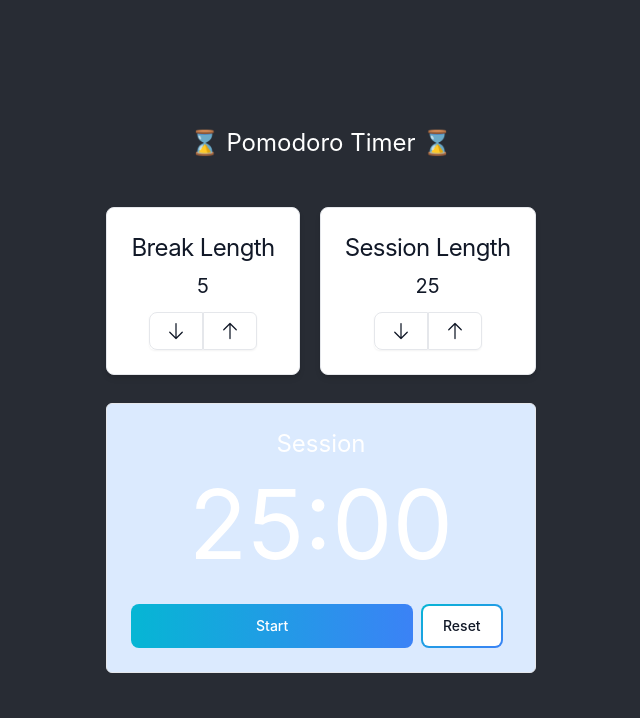
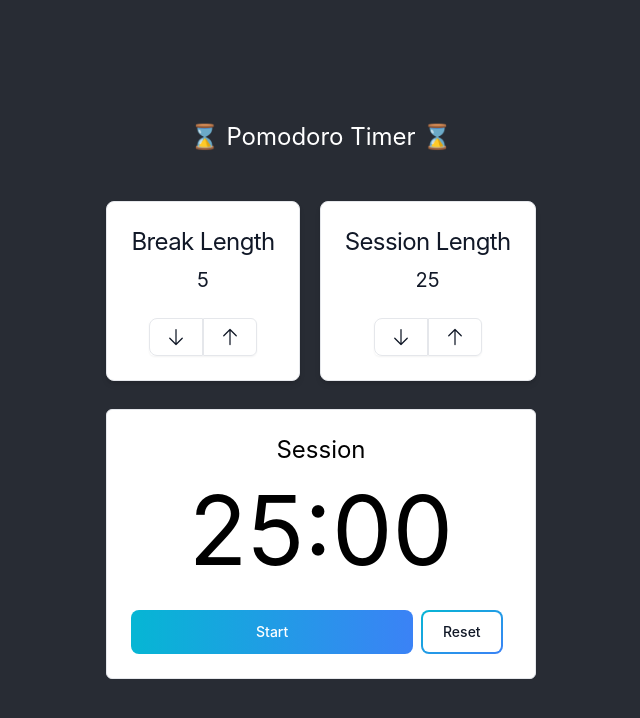
Before and after one commit to oAntonioMauricio/pomodoro-timer, a React (Create React App) app: page / in a window 1280 px wide. Shown: the top 718 px of the page, without its empty margins (319-959 px from the left). Built offline with nearby package versions, Linux system fonts and the light colour scheme.

Commit message:
Updated with hooks. Timer sincronized with session length. Increment and decrement working.

```diff
--- a/src/App.js
+++ b/src/App.js
@@ -1,12 +1,13 @@
 import './App.css';
 import "./Components/Pomodoro"
-import Pomodoro from './Components/Pomodoro';
+
+import Timer from './Components/Timer';
 
 function App() {
   return (
     <div className="App">
       <header className="App-header">
-        <Pomodoro />
+        <Timer/>
       </header>
     </div>
   );
--- a/src/Components/Pomodoro.js
+++ b/src/Components/Pomodoro.js
@@ -1,11 +1,55 @@
 import React from 'react';
+
 
 class Pomodoro extends React.Component {
     constructor(props) {
         super(props);
         this.state = {
+            break: 5,
+            session: 25,
+            time: "25:00",
+        }
 
-        }
+    }
+
+
+    //Reset Everything
+    handleReset() {
+        this.setState({
+            break: 5,
+            session: 25,
+            time: "25:00",
+        })
+        console.log("reset")
+    }
+
+    //Decrement and Increment Break/Timer
+    handleBreakDecrement() {
+        this.setState({
+            break: this.state.break - 1,
+        })
+        console.log("decrement break")
+    }
+
+    handleBreakIncrement() {
+        this.setState({
+            break: this.state.break + 1,
+        })
+        console.log("increment break")
+    }
+
+    handleSessionDecrement() {
+        this.setState({
+            session: this.state.session - 1,
+        })
+        console.log("decrement session")
+    }
+
+    handleSessionIncrement() {
+        this.setState({
+            session: this.state.session + 1,
+        })
+        console.log("decrement session")
     }
 
     render() {
@@ -17,23 +61,23 @@ class Pomodoro extends React.Component {
 
                 {/*Flex for Cards */}
                 <div className='flex flex-row gap-5'>
-                    {/*First Card */}
+                    {/*First Card Break Length*/}
                     <div className="max-w-sm p-6 bg-white border border-gray-200 rounded-lg shadow-md dark:bg-gray-800 dark:border-gray-700">
 
-                        <h5 className="mb-2 text-2xl font-normal tracking-tight text-gray-900 dark:text-white">
+                        <h5 id="break-label" className="mb-2 text-2xl font-normal tracking-tight text-gray-900 dark:text-white">
                             Break Length
                         </h5>
-                        <p className="mb-3 font-normal text-xl text-gray-900 dark:text-white">
-                            5
+                        <p id="break-length" className="mb-6 font-normal text-xl text-gray-900 dark:text-white">
+                            {this.state.break}
                         </p>
                         <div className='flex flex-row justify-evenly'>
                             <div className="inline-flex rounded-md shadow-sm" role="group">
-                                <button type="button" className="py-2 px-4 text-sm font-medium text-gray-900 bg-white rounded-l-lg border border-gray-200 hover:bg-gray-100 hover:text-blue-700 focus:z-10 focus:ring-2 focus:ring-blue-700 focus:text-blue-700 dark:bg-gray-700 dark:border-gray-600 dark:text-white dark:hover:text-white dark:hover:bg-gray-600 dark:focus:ring-blue-500 dark:focus:text-white">
+                                <button id="break-decrement" onClick={this.handleBreakDecrement.bind(this)} type="button" className="py-2 px-4 text-sm font-medium text-gray-900 bg-white rounded-l-lg border border-gray-200 hover:bg-gray-100 hover:text-blue-700 focus:z-10 focus:ring-2 focus:ring-blue-700 focus:text-blue-700 dark:bg-gray-700 dark:border-gray-600 dark:text-white dark:hover:text-white dark:hover:bg-gray-600 dark:focus:ring-blue-500 dark:focus:text-white">
                                     <svg xmlns="http://www.w3.org/2000/svg" fill="none" viewBox="0 0 24 24" strokeWidth={1.5} stroke="currentColor" className="w-5 h-5">
                                         <path strokeLinecap="round" strokeLinejoin="round" d="M19.5 13.5L12 21m0 0l-7.5-7.5M12 21V3" />
                                     </svg>
                                 </button>
-                                <button type="button" className="py-2 px-4 text-sm font-medium text-gray-900 bg-white rounded-r-md border border-gray-200 hover:bg-gray-100 hover:text-blue-700 focus:z-10 focus:ring-2 focus:ring-blue-700 focus:text-blue-700 dark:bg-gray-700 dark:border-gray-600 dark:text-white dark:hover:text-white dark:hover:bg-gray-600 dark:focus:ring-blue-500 dark:focus:text-white">
+                                <button id="break-increment" onClick={this.handleBreakIncrement.bind(this)} type="button" className="py-2 px-4 text-sm font-medium text-gray-900 bg-white rounded-r-md border border-gray-200 hover:bg-gray-100 hover:text-blue-700 focus:z-10 focus:ring-2 focus:ring-blue-700 focus:text-blue-700 dark:bg-gray-700 dark:border-gray-600 dark:text-white dark:hover:text-white dark:hover:bg-gray-600 dark:focus:ring-blue-500 dark:focus:text-white">
                                     <svg xmlns="http://www.w3.org/2000/svg" fill="none" viewBox="0 0 24 24" strokeWidth={1.5} stroke="currentColor" className="w-5 h-5">
                                         <path strokeLinecap="round" strokeLinejoin="round" d="M4.5 10.5L12 3m0 0l7.5 7.5M12 3v18" />
                                     </svg>
@@ -42,23 +86,23 @@ class Pomodoro extends React.Component {
                         </div>
                     </div>
                     {/*First Card */}
-                    {/*Second Card */}
+                    {/*Second Card Session Length*/}
                     <div className="max-w-sm p-6 bg-white border border-gray-200 rounded-lg shadow-md dark:bg-gray-800 dark:border-gray-700">
 
-                        <h5 className="mb-2 text-2xl font-normal tracking-tight text-gray-900 dark:text-white">
+                        <h5 id="session-label" className="mb-2 text-2xl font-normal tracking-tight text-gray-900 dark:text-white">
                             Session Length
                         </h5>
-                        <p className="mb-3 font-normal text-xl text-gray-900 dark:text-white">
-                            25
+                        <p id="session-length" className="mb-6 font-normal text-xl text-gray-900 dark:text-white">
+                            {this.state.session}
                         </p>
                         <div className='flex flex-row justify-evenly'>
                             <div className="inline-flex rounded-md shadow-sm" role="group">
-                                <button type="button" className="py-2 px-4 text-sm font-medium text-gray-900 bg-white rounded-l-lg border border-gray-200 hover:bg-gray-100 hover:text-blue-700 focus:z-10 focus:ring-2 focus:ring-blue-700 focus:text-blue-700 dark:bg-gray-700 dark:border-gray-600 dark:text-white dark:hover:text-white dark:hover:bg-gray-600 dark:focus:ring-blue-500 dark:focus:text-white">
+                                <button id="session-decrement" onClick={this.handleSessionDecrement.bind(this)} type="button" className="py-2 px-4 text-sm font-medium text-gray-900 bg-white rounded-l-lg border border-gray-200 hover:bg-gray-100 hover:text-blue-700 focus:z-10 focus:ring-2 focus:ring-blue-700 focus:text-blue-700 dark:bg-gray-700 dark:border-gray-600 dark:text-white dark:hover:text-white dark:hover:bg-gray-600 dark:focus:ring-blue-500 dark:focus:text-white">
                                     <svg xmlns="http://www.w3.org/2000/svg" fill="none" viewBox="0 0 24 24" strokeWidth={1.5} stroke="currentColor" className="w-5 h-5">
                                         <path strokeLinecap="round" strokeLinejoin="round" d="M19.5 13.5L12 21m0 0l-7.5-7.5M12 21V3" />
                                     </svg>
                                 </button>
-                                <button type="button" className="py-2 px-4 text-sm font-medium text-gray-900 bg-white rounded-r-md border border-gray-200 hover:bg-gray-100 hover:text-blue-700 focus:z-10 focus:ring-2 focus:ring-blue-700 focus:text-blue-700 dark:bg-gray-700 dark:border-gray-600 dark:text-white dark:hover:text-white dark:hover:bg-gray-600 dark:focus:ring-blue-500 dark:focus:text-white">
+                                <button id="session-increment" onClick={this.handleSessionIncrement.bind(this)} type="button" className="py-2 px-4 text-sm font-medium text-gray-900 bg-white rounded-r-md border border-gray-200 hover:bg-gray-100 hover:text-blue-700 focus:z-10 focus:ring-2 focus:ring-blue-700 focus:text-blue-700 dark:bg-gray-700 dark:border-gray-600 dark:text-white dark:hover:text-white dark:hover:bg-gray-600 dark:focus:ring-blue-500 dark:focus:text-white">
                                     <svg xmlns="http://www.w3.org/2000/svg" fill="none" viewBox="0 0 24 24" strokeWidth={1.5} stroke="currentColor" className="w-5 h-5">
                                         <path strokeLinecap="round" strokeLinejoin="round" d="M4.5 10.5L12 3m0 0l7.5 7.5M12 3v18" />
                                     </svg>
@@ -70,15 +114,15 @@ class Pomodoro extends React.Component {
                 </div>
                 {/*Flex for Cards */}
                 {/*Session */}
-                <div className="flex flex-col gap-4 p-6 bg-blue-100 rounded-md dark:bg-gray-800 border border-gray-200 dark:border-gray-700">
-                    <span className="text-2xl text-white">Session</span>
-                    <span className='text-8xl text-white'>25:00</span>
+                <div className="flex flex-col gap-4 p-6 bg-white rounded-md dark:bg-gray-800 border border-gray-200 dark:border-gray-700">
+                    <h5 id="timer-label" className="text-2xl text-black dark:text-white">Session</h5>
+                    <span id="time-left" className='text-8xl text-black dark:text-white'>{this.state.time}</span>
 
                     {/*Start & Reset Buttons */}
                     <div className='flex flex-row mt-4'>
-                        <button type="button" className="grow text-white bg-gradient-to-r from-cyan-500 to-blue-500 hover:bg-gradient-to-bl focus:ring-4 focus:outline-none focus:ring-cyan-300 dark:focus:ring-cyan-800 font-medium rounded-lg text-sm px-5 py-2.5 text-center mr-2">Start</button>
-                        <button class="relative inline-flex items-center justify-center p-0.5 mr-2 overflow-hidden text-sm font-medium text-gray-900 rounded-lg group bg-gradient-to-br from-cyan-500 to-blue-500 group-hover:from-cyan-500 group-hover:to-blue-500 hover:text-white dark:text-white focus:ring-4 focus:outline-none focus:ring-cyan-200 dark:focus:ring-cyan-800">
-                            <span class="relative px-5 py-2.5 transition-all ease-in duration-75 bg-white dark:bg-gray-800 rounded-md group-hover:bg-opacity-0">
+                        <button id="start_stop" type="button" className="grow text-white bg-gradient-to-r from-cyan-500 to-blue-500 hover:bg-gradient-to-bl focus:ring-4 focus:outline-none focus:ring-cyan-300 dark:focus:ring-cyan-800 font-medium rounded-lg text-sm px-5 py-2.5 text-center mr-2">Start</button>
+                        <button id="reset" onClick={this.handleReset.bind(this)} className="relative inline-flex items-center justify-center p-0.5 mr-2 overflow-hidden text-sm font-medium text-gray-900 rounded-lg group bg-gradient-to-br from-cyan-500 to-blue-500 group-hover:from-cyan-500 group-hover:to-blue-500 hover:text-white dark:text-white focus:ring-4 focus:outline-none focus:ring-cyan-200 dark:focus:ring-cyan-800">
+                            <span className="relative px-5 py-2.5 transition-all ease-in duration-75 bg-white dark:bg-gray-800 rounded-md group-hover:bg-opacity-0">
                                 Reset
                             </span>
                         </button>
--- /dev/null
+++ b/src/Components/Timer.js
@@ -0,0 +1,139 @@
+import React, { useState } from 'react';
+
+export default function Timer() {
+
+    // State
+    const [pause, setPause] = useState(5);
+    const [session, setSession] = useState(25);
+    const [timer, setTimer] = useState(1500);
+
+    // Format digits
+    const padTime = time => {
+        return String(time).length === 1 ? `0${time}` : `${time}`;
+    };
+
+    const format = time => {
+        // Convert seconds into minutes
+        const minutes = Math.floor(time / 60);
+
+        // Get the seconds left after converting minutes
+        const seconds = time % 60;
+
+        //Return combined values as string in format mm:ss
+        return `${minutes}:${padTime(seconds)}`;
+    };
+
+
+    // Functions to update state
+    function reset() {
+        setPause(5);
+        setSession(25);
+        setTimer(1500);
+    }
+
+    function handlePauseDec() {
+        if (pause > 1) {
+            setPause(pause - 1)
+        }
+    }
+
+    function handlePauseInc() {
+        if (pause < 60) {
+            setPause(pause + 1)
+        }
+    }
+
+    function handleSessionDec() {
+        if (session > 1) {
+            setSession(session - 1);
+            setTimer(timer - 60);
+        }
+    }
+
+    function handleSessionInc() {
+        if (session < 60) {
+            setSession(session + 1)
+            setTimer(timer + 60);
+        }
+    }
+
+    return (
+        <div className='flex flex-col gap-7'>
+
+            <h1 className='text-white text-2xl mb-5'>⌛ Pomodoro Timer ⌛</h1>
+
+            {/*Flex for Cards */}
+            <div className='flex flex-row gap-5'>
+                {/*First Card Break Length*/}
+                <div className="max-w-sm p-6 bg-white border border-gray-200 rounded-lg shadow-md dark:bg-gray-800 dark:border-gray-700">
+
+                    <h5 id="break-label" className="mb-2 text-2xl font-normal tracking-tight text-gray-900 dark:text-white">
+                        Break Length
+                    </h5>
+                    <p id="break-length" className="mb-6 font-normal text-xl text-gray-900 dark:text-white">
+                        {pause}
+                    </p>
+                    <div className='flex flex-row justify-evenly'>
+                        <div className="inline-flex rounded-md shadow-sm" role="group">
+                            <button id="break-decrement" onClick={handlePauseDec} type="button" className="py-2 px-4 text-sm font-medium text-gray-900 bg-white rounded-l-lg border border-gray-200 hover:bg-gray-100 hover:text-blue-700 focus:z-10 focus:ring-2 focus:ring-blue-700 focus:text-blue-700 dark:bg-gray-700 dark:border-gray-600 dark:text-white dark:hover:text-white dark:hover:bg-gray-600 dark:focus:ring-blue-500 dark:focus:text-white">
+                                <svg xmlns="http://www.w3.org/2000/svg" fill="none" viewBox="0 0 24 24" strokeWidth={1.5} stroke="currentColor" className="w-5 h-5">
+                                    <path strokeLinecap="round" strokeLinejoin="round" d="M19.5 13.5L12 21m0 0l-7.5-7.5M12 21V3" />
+                                </svg>
+                            </button>
+                            <button id="break-increment" onClick={handlePauseInc} type="button" className="py-2 px-4 text-sm font-medium text-gray-900 bg-white rounded-r-md border border-gray-200 hover:bg-gray-100 hover:text-blue-700 focus:z-10 focus:ring-2 focus:ring-blue-700 focus:text-blue-700 dark:bg-gray-700 dark:border-gray-600 dark:text-white dark:hover:text-white dark:hover:bg-gray-600 dark:focus:ring-blue-500 dark:focus:text-white">
+                                <svg xmlns="http://www.w3.org/2000/svg" fill="none" viewBox="0 0 24 24" strokeWidth={1.5} stroke="currentColor" className="w-5 h-5">
+                                    <path strokeLinecap="round" strokeLinejoin="round" d="M4.5 10.5L12 3m0 0l7.5 7.5M12 3v18" />
+                                </svg>
+                            </button>
+                        </div>
+                    </div>
+                </div>
+                {/*First Card */}
+                {/*Second Card Session Length*/}
+                <div className="max-w-sm p-6 bg-white border border-gray-200 rounded-lg shadow-md dark:bg-gray-800 dark:border-gray-700">
+
+                    <h5 id="session-label" className="mb-2 text-2xl font-normal tracking-tight text-gray-900 dark:text-white">
+                        Session Length
+                    </h5>
+                    <p id="session-length" className="mb-6 font-normal text-xl text-gray-900 dark:text-white">
+                        {session}
+                    </p>
+                    <div className='flex flex-row justify-evenly'>
+                        <div className="inline-flex rounded-md shadow-sm" role="group">
+                            <button id="session-decrement" onClick={handleSessionDec} type="button" className="py-2 px-4 text-sm font-medium text-gray-900 bg-white rounded-l-lg border border-gray-200 hover:bg-gray-100 hover:text-blue-700 focus:z-10 focus:ring-2 focus:ring-blue-700 focus:text-blue-700 dark:bg-gray-700 dark:border-gray-600 dark:text-white dark:hover:text-white dark:hover:bg-gray-600 dark:focus:ring-blue-500 dark:focus:text-white">
+                                <svg xmlns="http://www.w3.org/2000/svg" fill="none" viewBox="0 0 24 24" strokeWidth={1.5} stroke="currentColor" className="w-5 h-5">
+                                    <path strokeLinecap="round" strokeLinejoin="round" d="M19.5 13.5L12 21m0 0l-7.5-7.5M12 21V3" />
+                                </svg>
+                            </button>
+                            <button id="session-increment" onClick={handleSessionInc} type="button" className="py-2 px-4 text-sm font-medium text-gray-900 bg-white rounded-r-md border border-gray-200 hover:bg-gray-100 hover:text-blue-700 focus:z-10 focus:ring-2 focus:ring-blue-700 focus:text-blue-700 dark:bg-gray-700 dark:border-gray-600 dark:text-white dark:hover:text-white dark:hover:bg-gray-600 dark:focus:ring-blue-500 dark:focus:text-white">
+                                <svg xmlns="http://www.w3.org/2000/svg" fill="none" viewBox="0 0 24 24" strokeWidth={1.5} stroke="currentColor" className="w-5 h-5">
+                                    <path strokeLinecap="round" strokeLinejoin="round" d="M4.5 10.5L12 3m0 0l7.5 7.5M12 3v18" />
+                                </svg>
+                            </button>
+                        </div>
+                    </div>
+                </div>
+                {/*Second Card */}
+            </div>
+            {/*Flex for Cards */}
+            {/*Session */}
+            <div className="flex flex-col gap-4 p-6 bg-white rounded-md dark:bg-gray-800 border border-gray-200 dark:border-gray-700">
+                <h5 id="timer-label" className="text-2xl text-black dark:text-white">Session</h5>
+                <span id="time-left" className='text-8xl text-black dark:text-white'>{format(timer)}</span>
+
+                {/*Start & Reset Buttons */}
+                <div className='flex flex-row mt-4'>
+                    <button id="start_stop" type="button" className="grow text-white bg-gradient-to-r from-cyan-500 to-blue-500 hover:bg-gradient-to-bl focus:ring-4 focus:outline-none focus:ring-cyan-300 dark:focus:ring-cyan-800 font-medium rounded-lg text-sm px-5 py-2.5 text-center mr-2">Start</button>
+                    <button id="reset" onClick={reset} className="relative inline-flex items-center justify-center p-0.5 mr-2 overflow-hidden text-sm font-medium text-gray-900 rounded-lg group bg-gradient-to-br from-cyan-500 to-blue-500 group-hover:from-cyan-500 group-hover:to-blue-500 hover:text-white dark:text-white focus:ring-4 focus:outline-none focus:ring-cyan-200 dark:focus:ring-cyan-800">
+                        <span className="relative px-5 py-2.5 transition-all ease-in duration-75 bg-white dark:bg-gray-800 rounded-md group-hover:bg-opacity-0">
+                            Reset
+                        </span>
+                    </button>
+                </div>
+                {/*Start & Reset Buttons */}
+            </div>
+            {/*Session */}
+
+        </div>
+    );
+}
```
